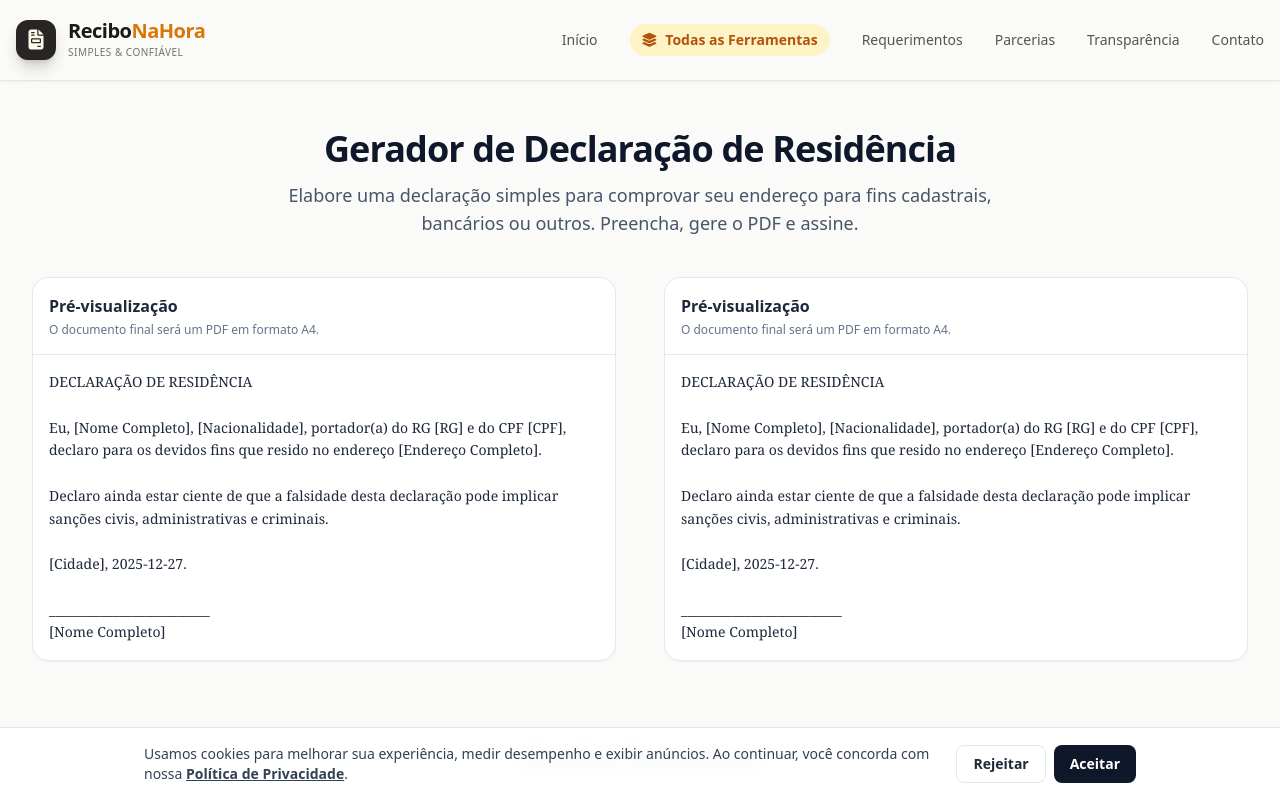
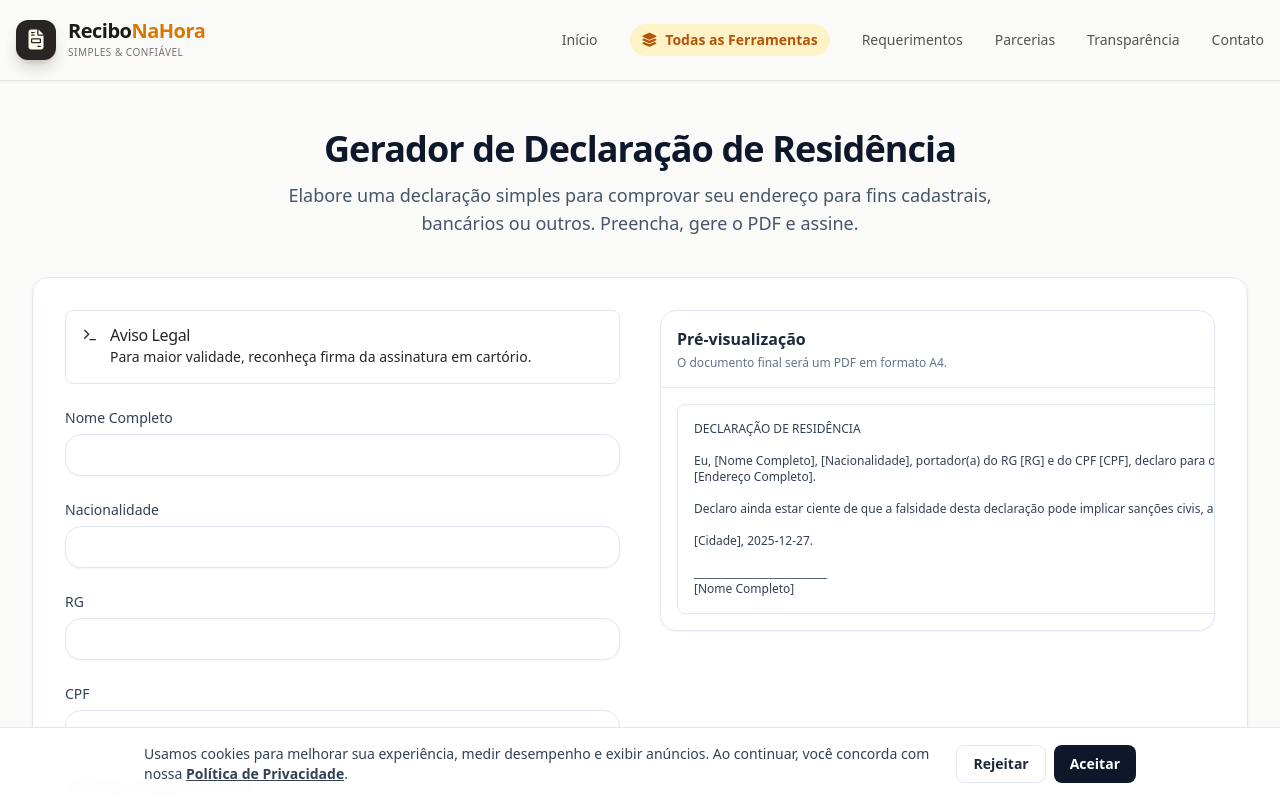
Before and after one commit to flaviomelo2213/recibo-na-hora, a Next.js app: page /requerimentos/declaracao-endereco in a window 1280 px wide. Shown: the top 798 px of the page. Built offline with nearby package versions, Linux system fonts and the light colour scheme.

Commit message:
fix(ui): remove duplicação de layout em recibo-simples e declaração-endereço

```diff
--- a/app/ferramentas/recibo-simples/page.tsx
+++ b/app/ferramentas/recibo-simples/page.tsx
@@ -1,20 +1,28 @@
-
 'use client';
 
 import React from 'react';
-import Link from 'next/link';
 import type { Metadata } from 'next';
 
 import ReciboSimplesGenerator from './_components/ReciboSimplesGenerator';
-import { ToolTwoColumn } from '../../components/ToolTwoColumn';
 import FaqAccordion from '../../components/FaqAccordion';
 import LegalDisclaimer from '../../components/LegalDisclaimer';
 
 const faqs = [
-  { question: "Qual a validade jurídica de um recibo simples?", answer: "Um recibo simples é um documento plenamente válido para comprovar pagamentos entre partes. Ele serve como prova de que um valor foi pago por um serviço ou produto, sendo essencial para a organização financeira e para evitar cobranças indevidas." },
-  { question: "O gerador de recibos é realmente gratuito?", answer: "Sim, nossa ferramenta para gerar recibios simples é 100% gratuita e não possui limites de uso. Você pode criar, baixar e compartilhar quantos recibos precisar, sem nenhum custo." },
-  { question: "Os dados que eu preencho são salvos no site?", answer: "Não. A sua privacidade é nossa prioridade. A ferramenta funciona inteiramente no seu navegador. Nenhuma informação digitada é enviada aos nossos servidores."
-  }
+  {
+    question: "Qual a validade jurídica de um recibo simples?",
+    answer:
+      "Um recibo simples é um documento plenamente válido para comprovar pagamentos entre partes. Ele serve como prova de que um valor foi pago por um serviço ou produto, sendo essencial para a organização financeira e para evitar cobranças indevidas.",
+  },
+  {
+    question: "O gerador de recibos é realmente gratuito?",
+    answer:
+      "Sim, nossa ferramenta para gerar recibos simples é gratuita e não possui limites de uso. Você pode criar, baixar e compartilhar quantos recibos precisar, sem custo.",
+  },
+  {
+    question: "Os dados que eu preencho são salvos no site?",
+    answer:
+      "Não. A sua privacidade é prioridade. A ferramenta funciona inteiramente no seu navegador. Nenhuma informação digitada é enviada aos nossos servidores.",
+  },
 ];
 
 function jsonLdFAQ() {
@@ -33,16 +41,14 @@ function jsonLdFAQ() {
 }
 
 export default function ReciboSimplesPage() {
-
   const metadata: Metadata = {
     title: "Gerador de Recibo de Pagamento Simples Online | ReciboNaHora",
-    description: "Crie, preencha e baixe um recibo de pagamento simples e válido em segundos. Ferramenta gratuita, segura e que funciona no seu navegador. Exporte em PDF.",
-    alternates: {
-        canonical: "/ferramentas/recibo-simples",
-    },
+    description:
+      "Crie, preencha e baixe um recibo de pagamento simples e válido em segundos. Ferramenta gratuita, segura e que funciona no seu navegador. Exporte em PDF.",
+    alternates: { canonical: "/ferramentas/recibo-simples" },
   };
 
-  const generator = <ReciboSimplesGenerator />;
+  void metadata; // evita warning de variável não usada (mantém como está)
 
   return (
     <main className="w-full mx-auto py-12 px-4 md:px-6 lg:px-8">
@@ -50,6 +56,7 @@ export default function ReciboSimplesPage() {
         type="application/ld+json"
         dangerouslySetInnerHTML={{ __html: JSON.stringify(jsonLdFAQ()) }}
       />
+
       <div className="text-center mb-12">
         <h1 className="text-4xl md:text-5xl font-extrabold text-slate-900 mb-3 tracking-tight">
           Gerador de Recibo de Pagamento
@@ -59,10 +66,8 @@ export default function ReciboSimplesPage() {
         </p>
       </div>
 
-        <ToolTwoColumn
-            form={generator}
-            preview={generator} // O próprio gerador já tem o preview
-        />
+      {/* IMPORTANTE: Não usar ToolTwoColumn aqui, porque o gerador já contém form + preview */}
+      <ReciboSimplesGenerator />
 
       <section className="mt-16 mb-12 max-w-3xl mx-auto">
         <FaqAccordion items={faqs} />
--- a/app/requerimentos/declaracao-endereco/_components/DeclaracaoEnderecoGenerator.tsx
+++ b/app/requerimentos/declaracao-endereco/_components/DeclaracaoEnderecoGenerator.tsx
@@ -1,4 +1,3 @@
-
 'use client';
 
 import { useState } from 'react';
@@ -8,7 +7,6 @@ import { Input } from '../../../components/ui/Input';
 import { Button } from '../../../components/ui/Button';
 import { Alert, AlertDescription, AlertTitle } from '../../../components/ui/Alert';
 import { Terminal } from 'lucide-react';
-import PreviewPaper from '../../../components/PreviewPaper';
 
 export default function DeclaracaoEnderecoGenerator() {
   const [nome, setNome] = useState('');
@@ -39,25 +37,10 @@ export default function DeclaracaoEnderecoGenerator() {
     `_________________________\n${nome || '[Nome Completo]'}`;
 
   return (
-    <div>
-      {/* Formulário visível apenas quando não usado como preview */}
-      <div className="lg:hidden">
-        <FormContent />
-      </div>
-
-      {/* Preview visível em todos os tamanhos */}
-      <PreviewPaper>
-        <pre className="text-sm leading-relaxed text-slate-800 whitespace-pre-wrap break-words font-serif">
-          {getPreviewText()}
-        </pre>
-      </PreviewPaper>
-    </div>
-  );
-
-  function FormContent() {
-    return (
-      <Card className="w-full p-4 sm:p-6 lg:p-8">
-        <div className="space-y-6">
+    <Card className="w-full p-4 sm:p-6 lg:p-8">
+      <div className="grid grid-cols-1 lg:grid-cols-2 gap-6 lg:gap-10 items-start">
+        {/* Formulário */}
+        <section className="w-full min-w-0 space-y-6">
           <Alert>
             <Terminal className="h-4 w-4" />
             <AlertTitle>Aviso Legal</AlertTitle>
@@ -67,26 +50,38 @@ export default function DeclaracaoEnderecoGenerator() {
           </Alert>
 
           <Input label="Nome Completo" value={nome} onChange={(e) => setNome(e.target.value)} />
-          <Input
-            label="Nacionalidade"
-            value={nacionalidade}
-            onChange={(e) => setNacionalidade(e.target.value)}
-          />
+          <Input label="Nacionalidade" value={nacionalidade} onChange={(e) => setNacionalidade(e.target.value)} />
           <Input label="RG" value={rg} onChange={(e) => setRg(e.target.value)} />
           <Input label="CPF" value={cpf} onChange={(e) => setCpf(e.target.value)} />
-          <Input
-            label="Endereço Completo com CEP"
-            value={endereco}
-            onChange={(e) => setEndereco(e.target.value)}
-          />
+          <Input label="Endereço Completo com CEP" value={endereco} onChange={(e) => setEndereco(e.target.value)} />
           <Input label="Cidade" value={cidade} onChange={(e) => setCidade(e.target.value)} />
           <Input type="date" label="Data" value={data} onChange={(e) => setData(e.target.value)} />
 
           <Button size="lg" onClick={handleGeneratePDF} className="w-full">
             Gerar PDF
           </Button>
-        </div>
-      </Card>
-    );
-  }
+        </section>
+
+        {/* Preview */}
+        <aside className="w-full min-w-0 lg:sticky lg:top-24">
+          <div className="rounded-2xl border border-slate-200 bg-white shadow-sm overflow-hidden">
+            <div className="p-4 border-b border-slate-200">
+              <h3 className="text-base font-semibold text-slate-800">Pré-visualização</h3>
+              <p className="text-xs text-slate-500 mt-1">O documento final será um PDF em formato A4.</p>
+            </div>
+
+            <div className="p-4 overflow-x-auto">
+              <div className="origin-top-left scale-[0.88] sm:scale-100 w-[794px]">
+                <div className="border border-slate-200 rounded-lg p-4 bg-white">
+                  <pre className="text-[11px] sm:text-xs leading-5 text-slate-700 whitespace-pre-wrap break-words font-sans">
+                    {getPreviewText()}
+                  </pre>
+                </div>
+              </div>
+            </div>
+          </div>
+        </aside>
+      </div>
+    </Card>
+  );
 }
--- a/app/requerimentos/declaracao-endereco/page.tsx
+++ b/app/requerimentos/declaracao-endereco/page.tsx
@@ -1,6 +1,4 @@
-
 import { Metadata } from 'next';
-import { ToolTwoColumn } from '../../components/ToolTwoColumn';
 import DeclaracaoEnderecoGenerator from './_components/DeclaracaoEnderecoGenerator';
 import FaqAccordion from '../../components/FaqAccordion';
 
@@ -19,34 +17,31 @@ export const metadata: Metadata = {
 };
 
 export default function DeclaracaoEnderecoPage() {
-
-  const generator = <DeclaracaoEnderecoGenerator />;
-  // O preview é renderizado dentro do Generator, então passamos o mesmo componente
-  const preview = <DeclaracaoEnderecoGenerator />;
-
   return (
     <main className="w-full mx-auto py-12 px-4 md:px-6 lg:px-8">
-      {/* Cabeçalho da Ferramenta */}
       <div className="mb-10 text-center">
-        <h1 className="text-4xl font-extrabold text-slate-900 tracking-tight">Gerador de Declaração de Residência</h1>
-        <p className="mt-3 text-lg text-slate-600 max-w-3xl mx-auto">Elabore uma declaração simples para comprovar seu endereço para fins cadastrais, bancários ou outros. Preencha, gere o PDF e assine.</p>
+        <h1 className="text-4xl font-extrabold text-slate-900 tracking-tight">
+          Gerador de Declaração de Residência
+        </h1>
+        <p className="mt-3 text-lg text-slate-600 max-w-3xl mx-auto">
+          Elabore uma declaração simples para comprovar seu endereço para fins cadastrais, bancários ou outros. Preencha, gere o PDF e assine.
+        </p>
       </div>
 
-      {/* Layout de Duas Colunas */}
-      <ToolTwoColumn form={generator} preview={preview} />
+      {/* O gerador já inclui form + preview */}
+      <DeclaracaoEnderecoGenerator />
 
-      {/* Seção de FAQ */}
       <div className="mt-20 max-w-3xl mx-auto">
         <FaqAccordion items={faqItems} />
       </div>
 
-      {/* Schema de FAQ para SEO */}
       <script
         type="application/ld+json"
-        dangerouslySetInnerHTML={{ __html: JSON.stringify({
+        dangerouslySetInnerHTML={{
+          __html: JSON.stringify({
             "@context": "https://schema.org",
             "@type": "FAQPage",
-          "mainEntity": faqItems.map(item => ({
+            "mainEntity": faqItems.map((item) => ({
               "@type": "Question",
               "name": item.question,
               "acceptedAnswer": {
@@ -54,7 +49,8 @@ export default function DeclaracaoEnderecoPage() {
                 "text": item.answer
               }
             }))
-        })}}
+          })
+        }}
       />
     </main>
   );
```
Lines whose indentation alone changed are shown as unchanged.
